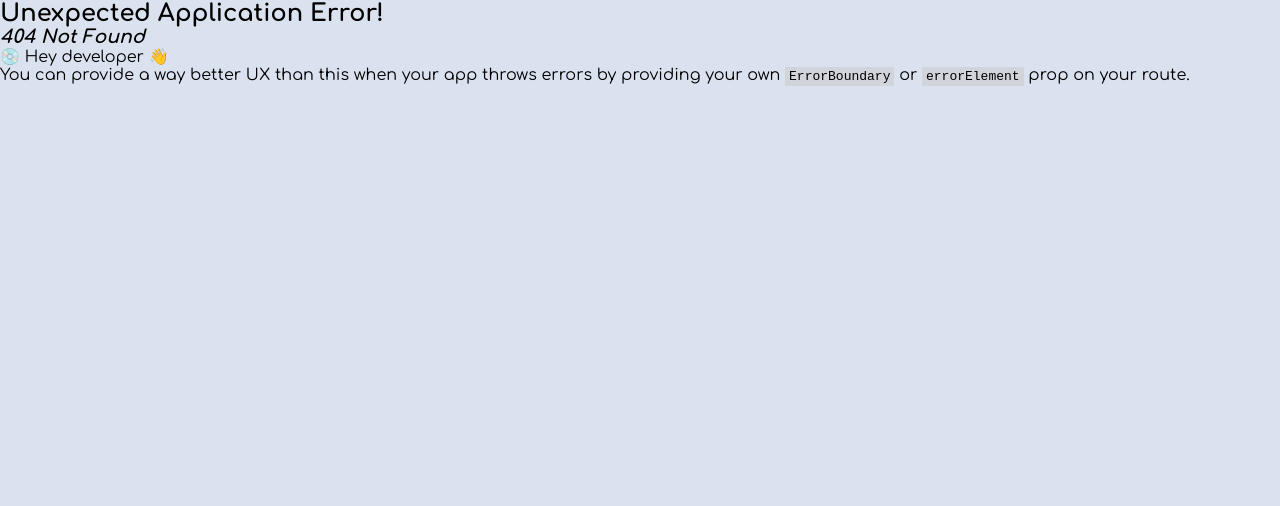
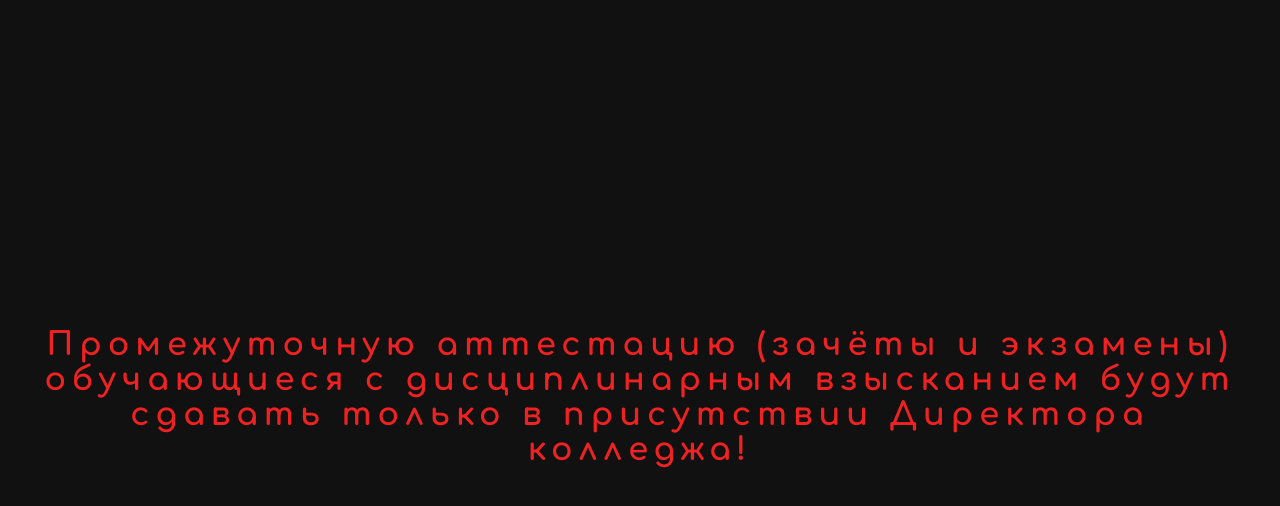
Before and after one commit to altairmsr/ggkit_dashboard, a React (Vite) app: page /info in a window 1280 px wide. Before the commit this address had no page. Shown: the top 506 px of the page. Built offline with nearby package versions, Linux system fonts and the light colour scheme.

Commit message:
UPD info 21.04.2025

```diff
--- a/src/main.jsx
+++ b/src/main.jsx
@@ -8,6 +8,7 @@ import Courses_12 from "./pages/Courses_12.jsx";
 import Announcement from "./pages/Announcement/Announcement.jsx";
 import Punishment from "./pages/Punishment/Punishment.jsx";
 import Gratz from "./pages/Gratz/Gratz.jsx";
+import Info from "./pages/Info.jsx";
 
 const router = createBrowserRouter([
 	{
@@ -30,6 +31,10 @@ const router = createBrowserRouter([
 		path: "/punish",
 		element: <Punishment />,
 	},
+	{
+		path: "/info",
+		element: <Info />,
+	},
 	// {
 	// 	path: "/gratz",
 	// 	element: <Gratz />,
--- /dev/null
+++ b/src/pages/Info.jsx
@@ -0,0 +1,11 @@
+import React from "react";
+
+const Info = () => {
+	return (
+		<div className="cont_top" style={{ textAlign: "center", padding: "0 30px", fontSize: "2em", color: "#EE2222", backgroundColor: "#111" }}>
+			<h3>Промежуточную аттестацию (зачёты и экзамены) обучающиеся с дисциплинарным взысканием будут сдавать только в присутствии Директора колледжа!</h3>
+		</div>
+	);
+};
+
+export default Info;
```
